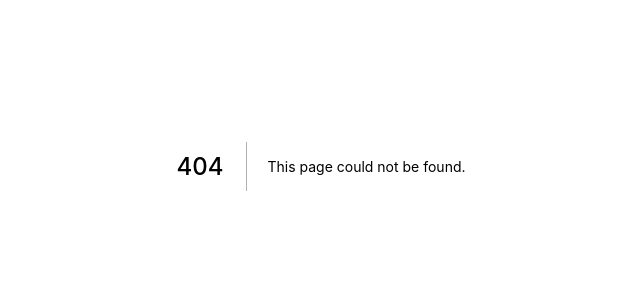
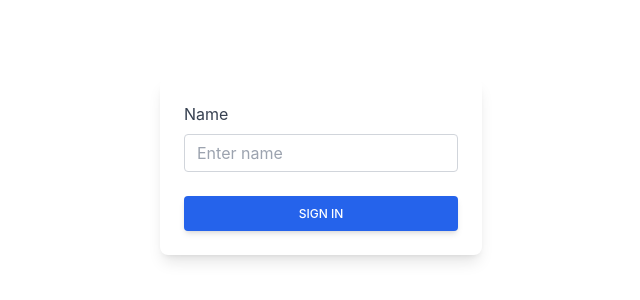
Before and after one commit to umaxyon/go-chat, a Next.js app in the folder front/: page /login in a window 1280 px wide. Before the commit this address had no page. Shown: the part 234-534 px from the top of the page, without its empty margins (319-959 px from the left). Built offline with nearby package versions, Linux system fonts and the light colour scheme.

Commit message:
login追加

```diff
--- /dev/null
+++ b/front/components/auth.tsx
@@ -0,0 +1,32 @@
+import { Router, useRouter } from "next/router";
+import React, { useEffect, useState } from "react";
+
+export const KEY_USER = "KEY_USER"
+export const KEY_LOGIN = "KEY_LOGIN"
+
+type AuthProps = {
+    children: React.ReactNode
+}
+
+const Auth: React.FC<AuthProps> = ({ children }) => {
+    const router = useRouter()
+    const [user, setUser] = useState<string | null>()
+
+    useEffect(() => {
+        if (router.isReady) {
+            if (!user) {
+                const loginUser = sessionStorage.getItem(KEY_USER)
+                if (loginUser) {
+                    setUser(loginUser)
+                    sessionStorage.setItem(KEY_LOGIN, 'login')
+                } else {
+                    router.replace("/login")
+                }
+            }
+        }
+    }, [])
+
+    return <>{children}</>
+}
+
+export default Auth;
--- a/front/next.config.js
+++ b/front/next.config.js
@@ -1,6 +1,7 @@
 /** @type {import('next').NextConfig} */
 const nextConfig = {
   reactStrictMode: true,
+  poweredByHeader: false,
 }
 
 module.exports = nextConfig
--- a/front/pages/index.tsx
+++ b/front/pages/index.tsx
@@ -1,9 +1,28 @@
 import type { NextPage } from 'next'
 import Head from 'next/head'
+import { useRouter } from 'next/router'
+import { useEffect, useState } from 'react'
+import Auth, { KEY_LOGIN } from '../components/auth'
 import styles from '../styles/Home.module.css'
 
 const Home: NextPage = () => {
+  const router = useRouter()
+  const [ login, setLogin ] = useState<string>("")
+  useEffect(() => {
+    const login = sessionStorage.getItem(KEY_LOGIN)
+    if (login) {
+      setLogin(login)
+    }
+  }, [])
+
+  const logout = () => {
+    sessionStorage.clear()
+    router.reload()
+  }
+
   return (
+    <Auth>
+      {!login ? <></> : (
       <div className={styles.container}>
         <Head>
           <title>Go Chat</title>
@@ -15,7 +34,7 @@ const Home: NextPage = () => {
           <div className="flex justify-center gap-2">
             <input type="text" placeholder='入力してください'
               className="
-              form-control block w-2/3 text-base font-normal text-gray-700 bg-white bg-clip-padding
+                block w-2/3 text-base font-normal text-gray-700 bg-white bg-clip-padding
                 border border-solid border-gray-300 rounded py-1.5 px-3 transition ease-in-out m-0
                 focus:text-gray-700 focus:bg-white focus:border-blue-600 focus:outline-none" />
             <button type="button"
@@ -27,9 +46,15 @@ const Home: NextPage = () => {
         </main>
 
         <footer className={styles.footer}>
-        footer
+          <button type="button" onClick={logout}
+            className="
+              inline-block px-6 py-2.5 bg-yellow-500 text-white font-medium text-xs leading-tight uppercase
+              rounded shadow-md hover:bg-yellow-600 hover:shadow-lg focus:bg-yellow-600 focus:shadow-lg focus:outline-none
+              focus:ring-0 active:bg-yellow-700 active:shadow-lg transition duration-150 ease-in-out">退室</button>
         </footer>
       </div>
+    )}
+    </Auth>
   )
 }
 
--- /dev/null
+++ b/front/pages/login.tsx
@@ -0,0 +1,37 @@
+import { NextPage } from "next";
+import { useRouter } from "next/router";
+import { useRef } from "react";
+import { KEY_USER } from "../components/auth";
+
+const Login: NextPage = () => {
+    const router = useRouter()
+    const nameInput = useRef<HTMLInputElement>(null)
+
+    const onClickSignIn = () => {
+        const name = nameInput.current!.value
+        if (name) {
+            sessionStorage.setItem(KEY_USER, name)
+            router.replace("/")
+        }
+    }
+
+    return (
+        <div className="container mx-auto p-4 h-full flex">
+            <div className="block p-6 rounded-lg shadow-lg bg-white max-w-sm m-auto">
+                <div className="mb-6">
+                    <label htmlFor="inputName" className="inline-block mb-2 text-gray-700">Name</label>
+                    <input type="text" id="inputName" placeholder="Enter name" ref={nameInput}
+                        className="block w-full px-3 py-1.5 text-base font-normal
+                        text-gray-700 bg-white bg-clip-padding border border-solid border-gray-300
+                        rounded transition ease-in-out m-0 focus:text-gray-700 focus:bg-white focus:border-blue-600 focus:outline-none"
+                        aria-describedby="emailHelp"  />
+                </div>
+                <button onClick={onClickSignIn}
+                    className="w-full px-6 py-2.5 bg-blue-600 text-white font-medium text-xs leading-tight uppercase
+                        rounded shadow-md hover:bg-blue-700 hover:shadow-lg focus:bg-blue-700 focus:shadow-lg focus:outline-none focus:ring-0
+                        active:bg-blue-800 active:shadow-lg transition duration-150 ease-in-out">Sign in</button>
+            </div>
+        </div>
+    )
+}
+export default Login;
--- a/front/styles/globals.css
+++ b/front/styles/globals.css
@@ -9,3 +9,7 @@ body {
   font-family: -apple-system, BlinkMacSystemFont, Segoe UI, Roboto, Oxygen,
     Ubuntu, Cantarell, Fira Sans, Droid Sans, Helvetica Neue, sans-serif;
 }
+
+html, body, div#__next {
+  height: 100%;
+}
```
Lines whose indentation alone changed are shown as unchanged.
